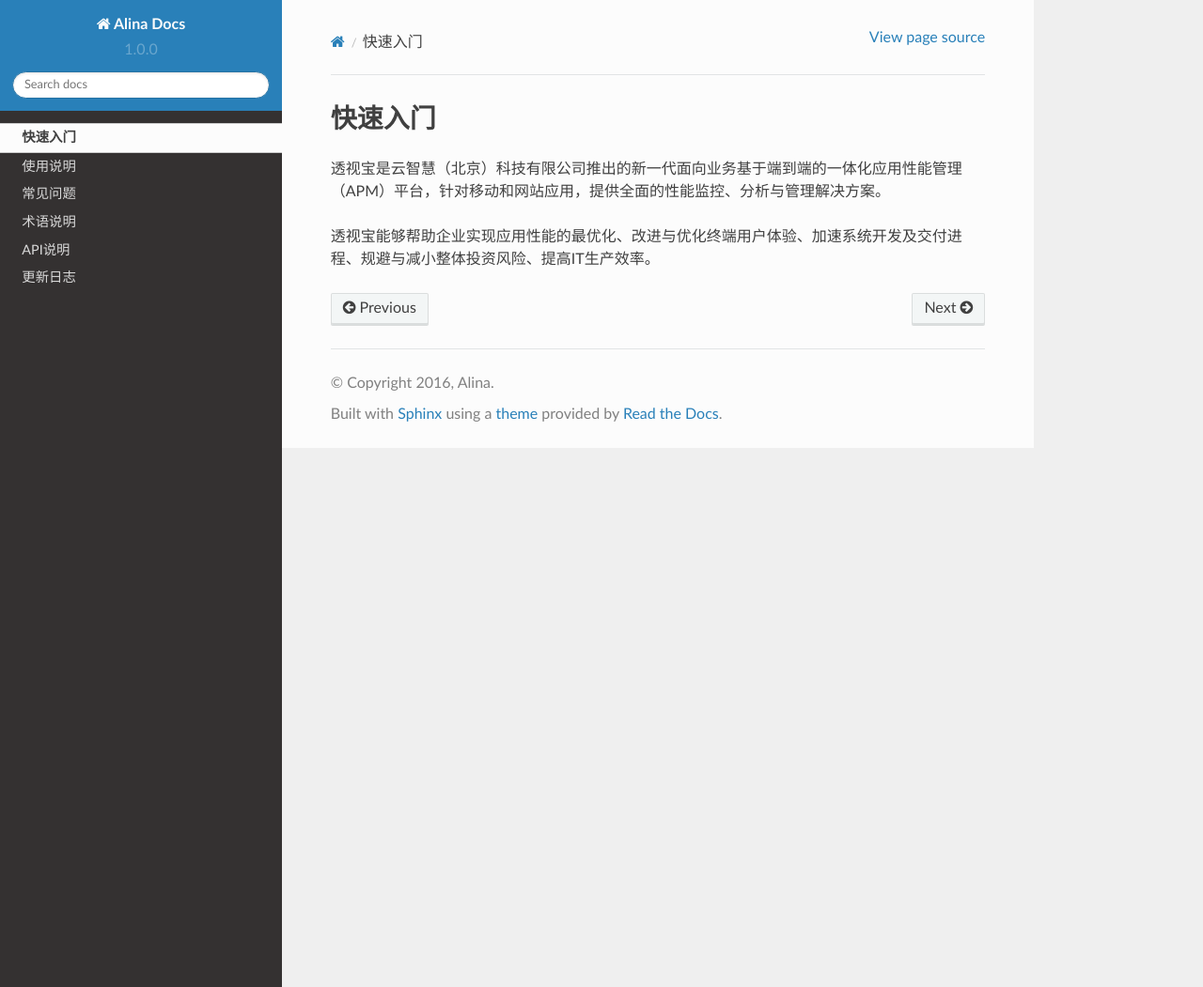
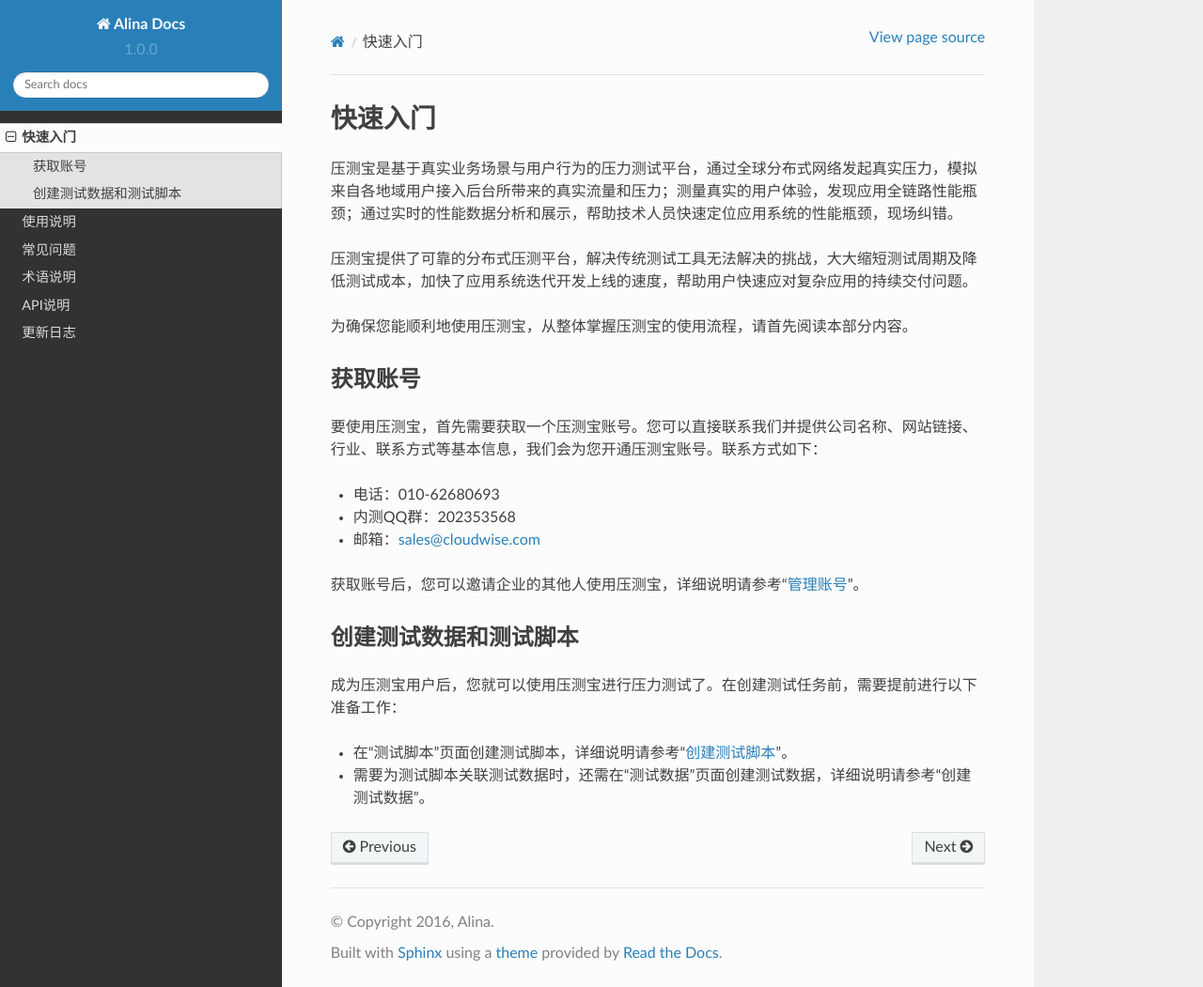
Before and after one commit to AlinaChi/Alina-Docs, a Sphinx documentation site: the page built from source/Start.rst, in a window 1280 px wide and 1051 px high. Shown: the whole window at 94% size. Built offline with Sphinx 7.4.7 and the Read the Docs theme 2.0.0, drawn with Linux system fonts in a browser that asks for light colours.

Commit message:
add content

```diff
--- a/source/Start.rst
+++ b/source/Start.rst
@@ -1,6 +1,30 @@
 快速入门
 ======
 
-透视宝是云智慧（北京）科技有限公司推出的新一代面向业务基于端到端的一体化应用性能管理（APM）平台，针对移动和网站应用，提供全面的性能监控、分析与管理解决方案。
+压测宝是基于真实业务场景与用户行为的压力测试平台，通过全球分布式网络发起真实压力，模拟来自各地域用户接入后台所带来的真实流量和压力；测量真实的用户体验，发现应用全链路性能瓶颈；通过实时的性能数据分析和展示，帮助技术人员快速定位应用系统的性能瓶颈，现场纠错。
 
-透视宝能够帮助企业实现应用性能的最优化、改进与优化终端用户体验、加速系统开发及交付进程、规避与减小整体投资风险、提高IT生产效率。
+压测宝提供了可靠的分布式压测平台，解决传统测试工具无法解决的挑战，大大缩短测试周期及降低测试成本，加快了应用系统迭代开发上线的速度，帮助用户快速应对复杂应用的持续交付问题。
+
+为确保您能顺利地使用压测宝，从整体掌握压测宝的使用流程，请首先阅读本部分内容。
+
+获取账号
+------
+
+要使用压测宝，首先需要获取一个压测宝账号。您可以直接联系我们并提供公司名称、网站链接、行业、联系方式等基本信息，我们会为您开通压测宝账号。联系方式如下：
+
+* 电话：010-62680693
+
+* 内测QQ群：202353568
+
+* 邮箱：sales@cloudwise.com
+
+获取账号后，您可以邀请企业的其他人使用压测宝，详细说明请参考“`管理账号 <http://alina-docs.readthedocs.io/en/latest//>`_”。
+
+创建测试数据和测试脚本
+------------------
+
+成为压测宝用户后，您就可以使用压测宝进行压力测试了。在创建测试任务前，需要提前进行以下准备工作：
+
+* 在“测试脚本”页面创建测试脚本，详细说明请参考“`创建测试脚本 <http://alina-docs.readthedocs.io/en/latest//>`_”。
+
+* 需要为测试脚本关联测试数据时，还需在“测试数据”页面创建测试数据，详细说明请参考“创建测试数据”。
```
